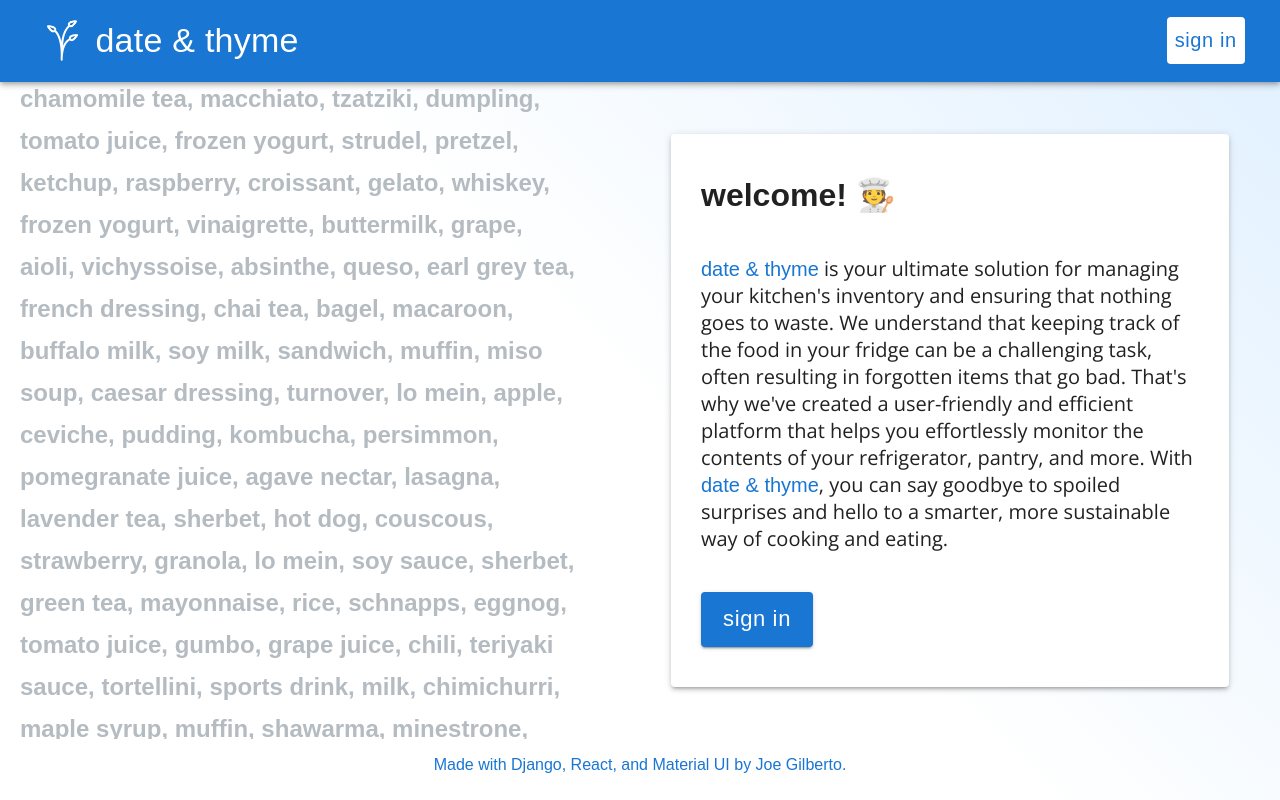
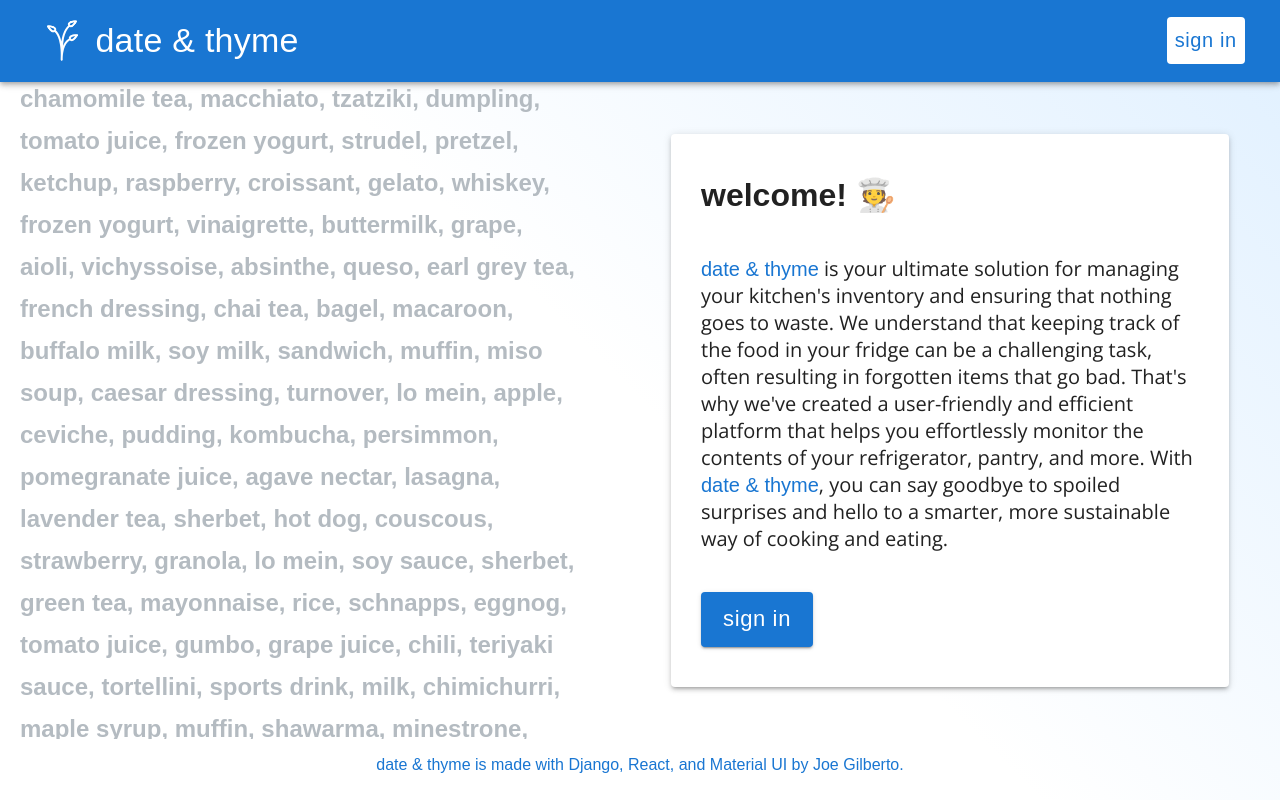
Before and after one commit to joekgilberto/date-and-thyme, a React (Create React App) app in the folder frontend/: page / in a window 1280 px wide. Built offline with nearby package versions, Linux system fonts and the light colour scheme; no server answers; a web font is replaced by a local one.

Commit message:
updates header

```diff
--- a/frontend/src/components/Footer/Footer.jsx
+++ b/frontend/src/components/Footer/Footer.jsx
@@ -4,7 +4,7 @@ export default function Footer() {
 
   return (
     <footer>
-      <p>Made with Django, React, and <a href='https://mui.com/material-ui/'>Material UI</a> by <a href='https://joekgilberto.com/'>Joe Gilberto</a>.</p>
+      <p><a href='https://github.com/joekgilberto/date-and-thyme' target='_blank'>date & thyme</a> is made with <a href='https://www.djangoproject.com/' target='_blank'>Django</a>, <a href='https://react.dev/' target='_blank'>React</a>, and <a href='https://mui.com/material-ui/' target='_blank'>Material UI</a> by <a href='https://joekgilberto.com/' target='_blank'>Joe Gilberto</a>.</p>
     </footer>
   );
 }
```
Also changed, not shown: 1 other file (tests, documents, lock files or other folders).
